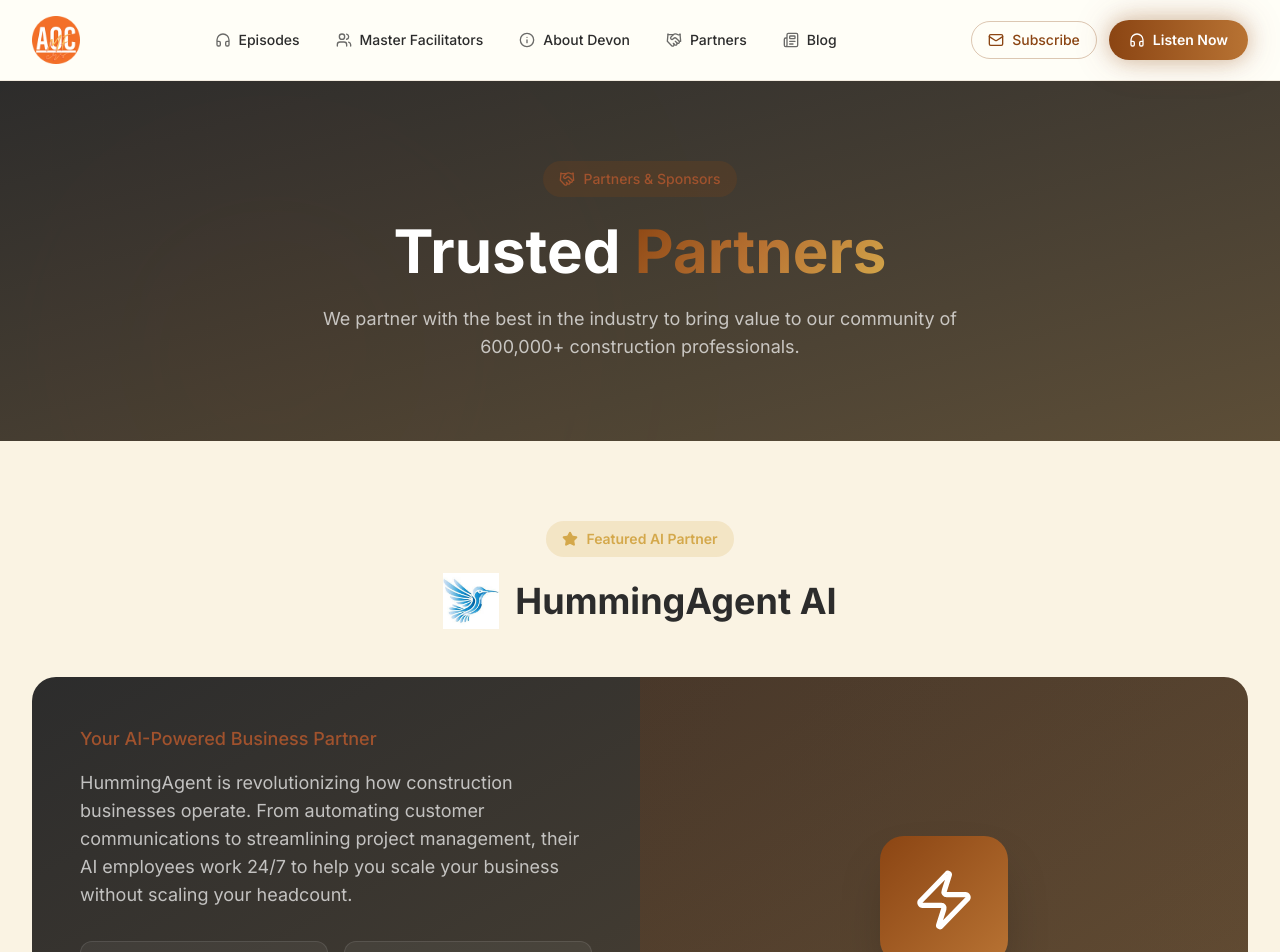
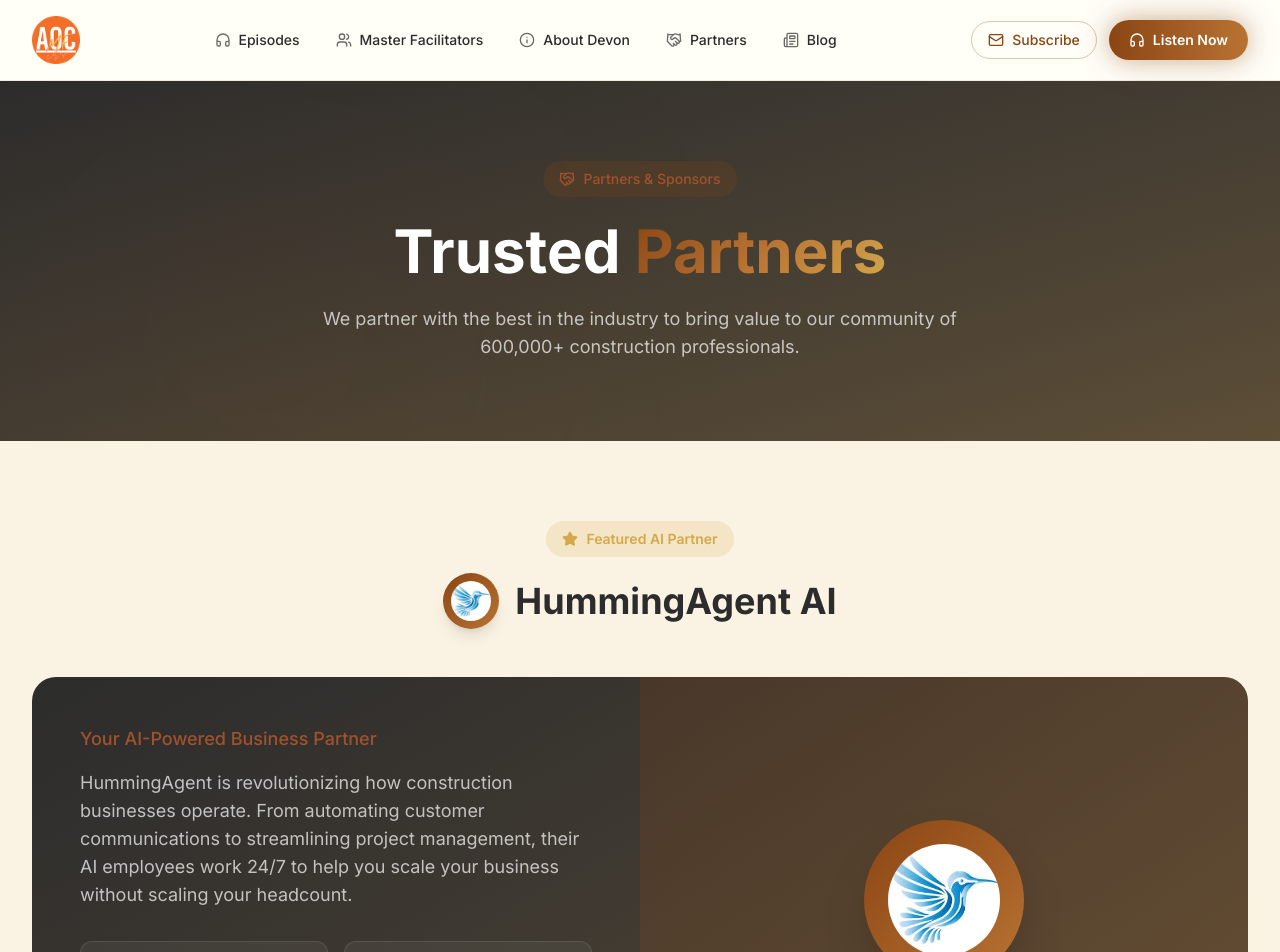
Before and after one commit to HummingAgent/aoc-website, a Next.js app: page /partners in a window 1280 px wide. Shown: the top 952 px of the page. Built offline with nearby package versions, Linux system fonts and the light colour scheme; a web font is replaced by a local one.

Commit message:
Round HummingAgent logos everywhere, fix partners page visual

```diff
--- a/src/app/page.tsx
+++ b/src/app/page.tsx
@@ -769,13 +769,15 @@
                   Featured AI Partner
                 </div>
                 <div className="flex items-center gap-4 mb-4">
-                  <Image
-                    src="/images/hummingagent-bird.png"
-                    alt="HummingAgent"
-                    width={48}
-                    height={48}
-                    className="w-12 h-12"
-                  />
+                  <div className="w-12 h-12 bg-gradient-to-br from-rust to-copper rounded-full p-2 flex items-center justify-center shadow-lg">
+                    <Image
+                      src="/images/hummingagent-bird.png"
+                      alt="HummingAgent"
+                      width={36}
+                      height={36}
+                      className="w-8 h-8 rounded-full"
+                    />
+                  </div>
                   <h3 className="text-2xl md:text-3xl font-bold text-white font-playfair">
                     HummingAgent AI
                   </h3>
@@ -794,13 +796,13 @@
                 </Link>
               </div>
               <div className="flex items-center justify-center">
-                <div className="w-48 h-48 bg-gradient-to-br from-rust/20 to-copper/20 rounded-full flex items-center justify-center">
+                <div className="w-48 h-48 bg-gradient-to-br from-rust to-copper rounded-full flex items-center justify-center shadow-2xl p-6">
                   <Image
                     src="/images/hummingagent-bird.png"
                     alt="HummingAgent"
                     width={128}
                     height={128}
-                    className="w-32 h-32"
+                    className="w-32 h-32 rounded-full"
                   />
                 </div>
               </div>
--- a/src/app/partners/page.tsx
+++ b/src/app/partners/page.tsx
@@ -137,13 +137,15 @@
               Featured AI Partner
             </div>
             <div className="flex items-center justify-center gap-4 mb-2">
-              <Image
-                src="/images/hummingagent-bird.png"
-                alt="HummingAgent"
-                width={60}
-                height={60}
-                className="w-14 h-14"
-              />
+              <div className="w-14 h-14 bg-gradient-to-br from-rust to-copper rounded-full p-2 flex items-center justify-center shadow-lg">
+                <Image
+                  src="/images/hummingagent-bird.png"
+                  alt="HummingAgent"
+                  width={48}
+                  height={48}
+                  className="w-10 h-10 rounded-full"
+                />
+              </div>
               <h2 className="text-3xl md:text-4xl font-bold text-charcoal font-playfair">
                 {featuredPartner.name}
               </h2>
@@ -193,8 +195,14 @@
 
               {/* Right - Visual & Testimonial */}
               <div className="bg-gradient-to-br from-rust/20 to-copper/20 p-8 lg:p-12 flex flex-col justify-center">
-                <div className="w-32 h-32 bg-gradient-to-br from-rust to-copper rounded-3xl mx-auto mb-8 flex items-center justify-center shadow-2xl">
-                  <Zap className="w-16 h-16 text-white" />
+                <div className="w-40 h-40 bg-gradient-to-br from-rust to-copper rounded-full mx-auto mb-8 flex items-center justify-center shadow-2xl p-4">
+                  <Image
+                    src="/images/hummingagent-bird.png"
+                    alt="HummingAgent"
+                    width={120}
+                    height={120}
+                    className="w-28 h-28 rounded-full"
+                  />
                 </div>
 
                 <div className="bg-white/10 backdrop-blur-xl rounded-2xl p-6 border border-white/10">
--- a/src/components/Footer.tsx
+++ b/src/components/Footer.tsx
@@ -223,7 +223,7 @@
                   alt="HummingAgent"
                   width={24}
                   height={24}
-                  className="w-6 h-6"
+                  className="w-6 h-6 rounded-full"
                 />
                 HummingAgent AI
               </a>
```
